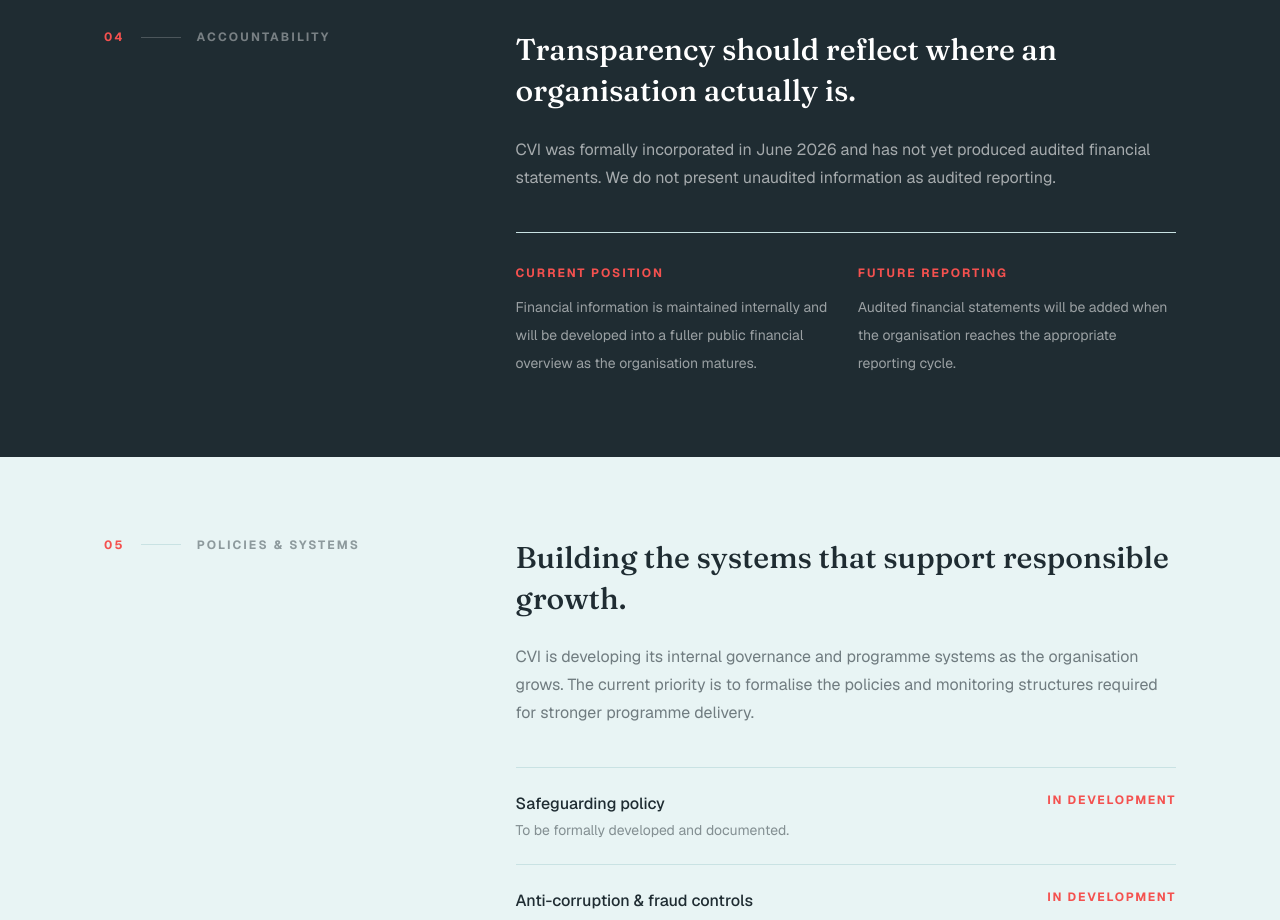
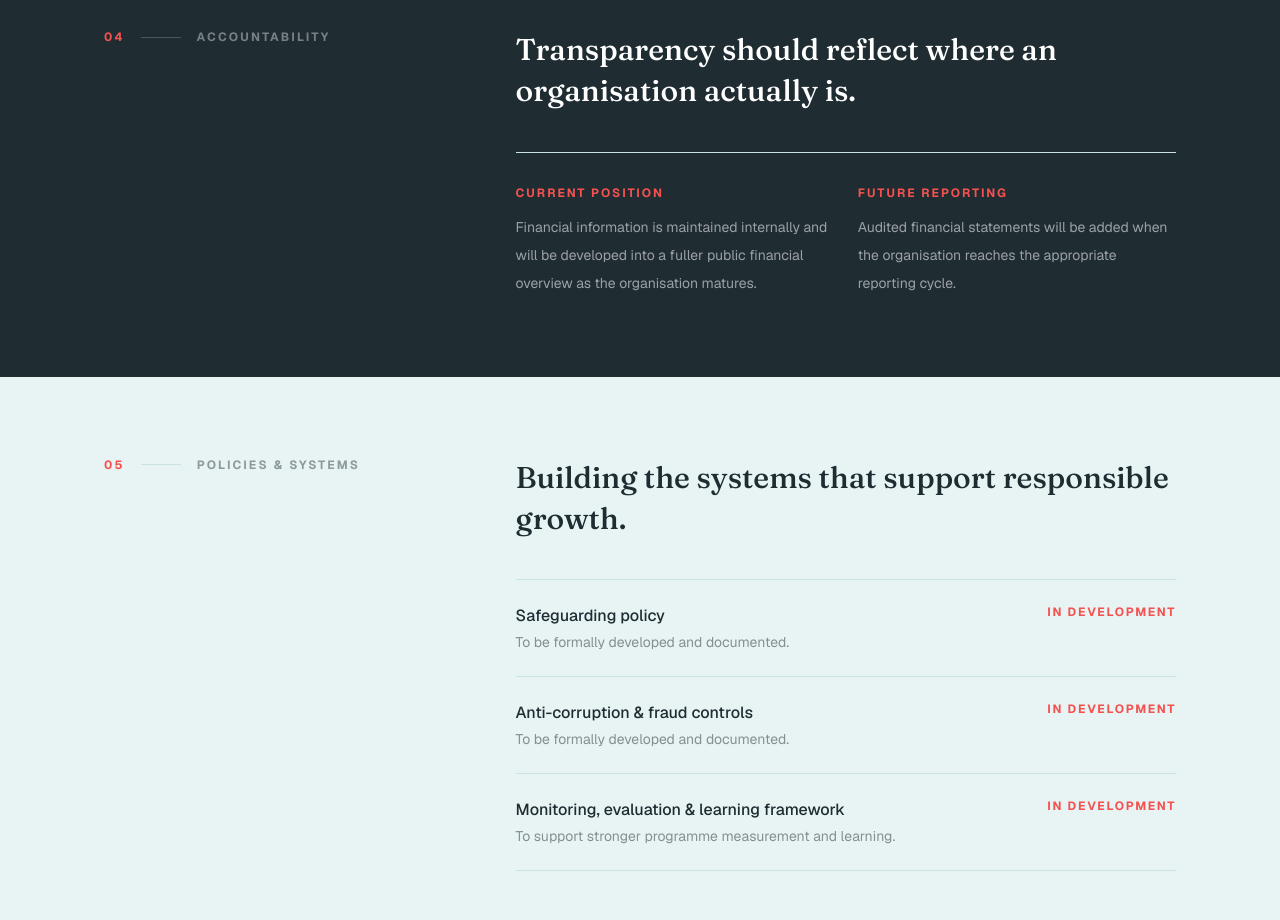
Before and after one commit to MaryAMsendoo/cvi, a Next.js app: page /governance in a window 1280 px wide. Shown: the part 1920-2840 px from the top of the page. Built offline with nearby package versions, Linux system fonts and the light colour scheme.

Commit message:
Scale down text on hero section

```diff
--- a/app/governance/page.tsx
+++ b/app/governance/page.tsx
@@ -247,12 +247,6 @@ export default function GovernancePage() {
                 Transparency should reflect where an organisation actually is.
               </h2>
 
-              <p className="mt-6 text-sm leading-6 text-white/60 sm:text-base sm:leading-7">
-                CVI was formally incorporated in June 2026 and has not yet
-                produced audited financial statements. We do not present
-                unaudited information as audited reporting.
-              </p>
-
               <div className="mt-10 grid gap-6 border-t border-white/15 pt-8 sm:grid-cols-2">
                 <div>
                   <p className="text-xs font-bold uppercase tracking-[0.16em] text-accent">
@@ -304,12 +298,6 @@ export default function GovernancePage() {
                 Building the systems that support responsible growth.
               </h2>
 
-              <p className="mt-6 max-w-2xl text-sm leading-6 text-foreground/60 sm:text-base sm:leading-7">
-                CVI is developing its internal governance and programme
-                systems as the organisation grows. The current priority is to
-                formalise the policies and monitoring structures required for
-                stronger programme delivery.
-              </p>
 
               <div className="mt-10 border-t border-border">
                 <div className="grid gap-5 border-b border-border py-6 sm:grid-cols-[1fr_auto]">
--- a/components/AboutPreview.tsx
+++ b/components/AboutPreview.tsx
@@ -50,9 +50,7 @@ export default function AboutPreview() {
             Citizens Voices International is a nonprofit based in Makurdi, Benue
             State, set up to address the structural barriers preventing young
             Nigerians — particularly in the Middle Belt — from accessing skills,
-            opportunities, and platforms for sustainable livelihoods. We&rsquo;re
-            governed by a lean, two-person board of trustees who remain directly
-            involved in programme delivery, not a distant oversight body.
+            opportunities, and platforms for sustainable livelihoods.
           </p>
 
           <div className="mt-8 flex flex-wrap gap-3">
--- a/components/Hero.tsx
+++ b/components/Hero.tsx
@@ -96,25 +96,7 @@ export default function Hero() {
                 />
             </div>
 
-            {/* Floating pinned photos */}
-            {/* <div className="pointer-events-none absolute inset-0 hidden lg:block">
-                <motion.div
-                    initial={{ opacity: 0, scale: 0.9, rotate: -10 }}
-                    animate={{ opacity: 1, scale: 1, rotate: -6 }}
-                    transition={{ duration: 0.9, delay: 0.5, ease: "easeOut" }}
-                    className="absolute right-16 top-28 h-56 w-44 overflow-hidden rounded-sm border-4 border-surface shadow-2xl"
-                >
-                    <Image src="/img7.png" alt="" fill className="object-cover" />
-                </motion.div>
-                <motion.div
-                    initial={{ opacity: 0, scale: 0.9, rotate: 8 }}
-                    animate={{ opacity: 1, scale: 1, rotate: 3 }}
-                    transition={{ duration: 0.9, delay: 0.65, ease: "easeOut" }}
-                    className="absolute right-40 top-72 h-44 w-56 overflow-hidden rounded-sm border-4 border-surface shadow-2xl"
-                >
-                    <Image src="/img16.png" alt="" fill className="object-cover" />
-                </motion.div>
-            </div> */}
+
 
             {/* Content */}
             <motion.div
@@ -132,9 +114,8 @@ export default function Hero() {
                         Empowered citizens driving inclusive governance and peaceful societies.
                     </motion.h1>
                     <motion.p variants={item} className="mt-6 max-w-xl text-lg text-surface/85">
-                        CVI builds youth empowerment, inclusive governance, and human capital
-                        development in Benue State and Nigeria&rsquo;s Middle Belt.
-                    </motion.p>
+  Building youth empowerment and inclusive governance across Benue State and Nigeria&rsquo;s Middle Belt.
+</motion.p>
 
                     <motion.div variants={item} className="mt-9 flex flex-wrap items-center gap-4">
                         <Link
--- a/components/Impact.tsx
+++ b/components/Impact.tsx
@@ -27,7 +27,7 @@ export default function Impact() {
   return (
     <>
       <section className="relative overflow-hidden bg-foreground px-6 py-20 sm:px-10">
-        <SectionBackdrop variant="i" tone="dark" />
+        <SectionBackdrop variant="d" tone="dark" />
         <div className="relative mx-auto max-w-4xl">
           <div className="flex items-center gap-3">
             <span className="h-6 w-1.5 rounded-full bg-accent" />
```
